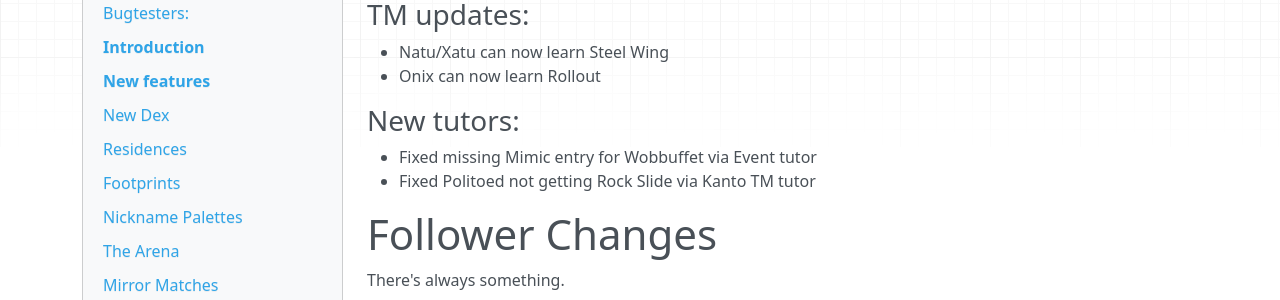
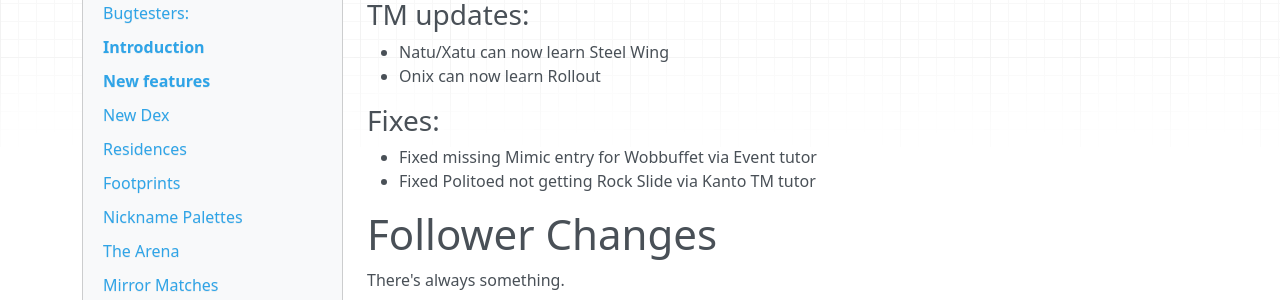
Before and after one commit to ShockSlayer/ccdocs, an MkDocs documentation site: the page built from docs/changelogs/2_1_0_Changelog.md, in a window 1280 px wide and 900 px high, scrolled down 17843 px. Shown: the part 159-459 px from the top of the window. Built offline with MkDocs 1.6.1, drawn with Linux system fonts in a browser that asks for light colours; nearby versions of some CDN libraries.

Commit message:
Update 2_1_0_Changelog.md

```diff
--- a/docs/changelogs/2_1_0_Changelog.md
+++ b/docs/changelogs/2_1_0_Changelog.md
@@ -461,7 +461,7 @@ Added the **EGG MOVE TUTOR** and the **FUTURE MOVE TUTOR** in Vermilion City:
  - Natu/Xatu can now learn Steel Wing
  - Onix can now learn Rollout
 
-### New tutors:
+### Fixes:
  - Fixed missing Mimic entry for Wobbuffet via Event tutor
  - Fixed Politoed not getting Rock Slide via Kanto TM tutor
 
```
